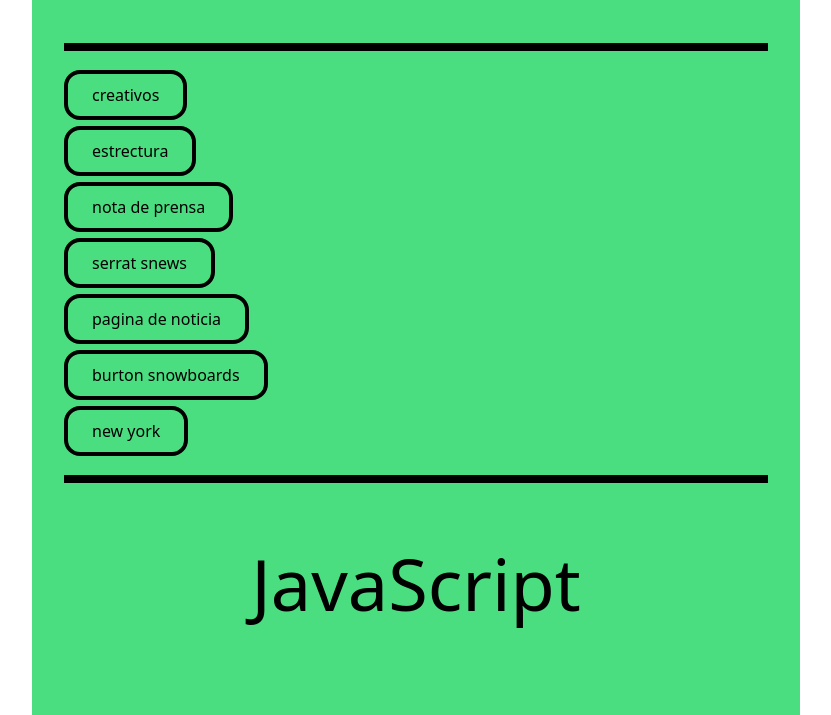
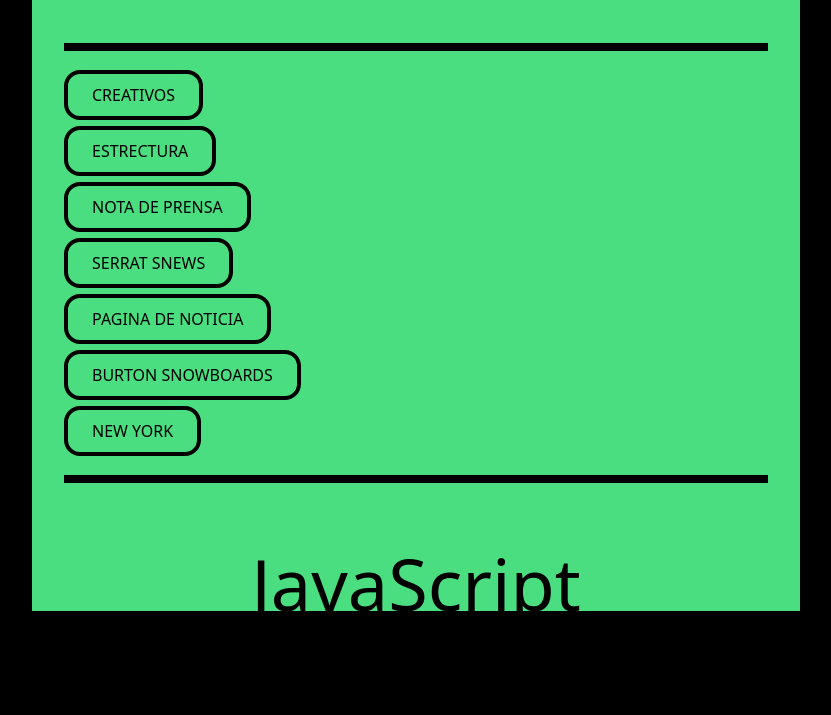
Before and after one commit to YoussefDevp/ceinpro, a plain HTML site: page index.html in a window 1280 px wide. Shown: the part 189-904 px from the top of the page, without its empty margins (224-1055 px from the left). After the commit the page ends 821 px from the top, so only its background shows below. Drawn offline with nearby package versions, Linux system fonts and the light colour scheme.

Commit message:
update index v1.3.1

```diff
--- a/index.html
+++ b/index.html
@@ -10,19 +10,19 @@
 
     </style>
 </head>
-<body>
-    <div class="bg-green-400 max-w-3xl mx-auto p-[2rem]">
+<body class="bg-black ">
+    <div class="bg-green-400 max-w-3xl h-[100vh] mx-auto p-[2rem]">
     <h1 class="text-7xl text-center my-[4rem]">HTML & CSS</h1>
     <hr class="border-black border-4">
     <div>
         <ol>
-            <li class="my-[2rem]"><a class="px-[1.5rem] py-[.6rem] border-4 border-solid border-black rounded-2xl" href="./UFE-HTML-CSS/01-CREATIVOS/">creativos</a></li>
-            <li class="my-[2rem]"><a class="px-[1.5rem] py-[.6rem] border-4 border-solid border-black rounded-2xl" href="./UFE-HTML-CSS/02-ESCRECTURA/">estrectura</a></li>
-            <li class="my-[2rem]"><a class="px-[1.5rem] py-[.6rem] border-4 border-solid border-black rounded-2xl" href="./UFE-HTML-CSS/03-Nota-de-prensa/">nota de prensa</a></li>
-            <li class="my-[2rem]"><a class="px-[1.5rem] py-[.6rem] border-4 border-solid border-black rounded-2xl" href="./UFE-HTML-CSS/04-serrats-news/">serrat snews</a></li>
-            <li class="my-[2rem]"><a class="px-[1.5rem] py-[.6rem] border-4 border-solid border-black rounded-2xl" href="./UFE-HTML-CSS/05-Pagina de noticia/">pagina de noticia</a></li>
-            <li class="my-[2rem]"><a class="px-[1.5rem] py-[.6rem] border-4 border-solid border-black rounded-2xl" href="./UFE-HTML-CSS/06-burton-snowboards/">burton snowboards</a></li>
-            <li class="my-[2rem]"><a class="px-[1.5rem] py-[.6rem] border-4 border-solid border-black rounded-2xl" href="./UFE-HTML-CSS/07-NewYork/index.html">new york</a></li>
+            <li class="my-[2rem]"><a class="px-[1.5rem] py-[.6rem] border-4 border-solid border-black rounded-2xl uppercase hover:text-white" href="./UFE-HTML-CSS/01-CREATIVOS/">creativos</a></li>
+            <li class="my-[2rem]"><a class="px-[1.5rem] py-[.6rem] border-4 border-solid border-black rounded-2xl uppercase hover:text-white" href="./UFE-HTML-CSS/02-ESCRECTURA/">estrectura</a></li>
+            <li class="my-[2rem]"><a class="px-[1.5rem] py-[.6rem] border-4 border-solid border-black rounded-2xl uppercase hover:text-white" href="./UFE-HTML-CSS/03-Nota-de-prensa/">nota de prensa</a></li>
+            <li class="my-[2rem]"><a class="px-[1.5rem] py-[.6rem] border-4 border-solid border-black rounded-2xl uppercase hover:text-white" href="./UFE-HTML-CSS/04-serrats-news/">serrat snews</a></li>
+            <li class="my-[2rem]"><a class="px-[1.5rem] py-[.6rem] border-4 border-solid border-black rounded-2xl uppercase hover:text-white" href="./UFE-HTML-CSS/05-Pagina de noticia/">pagina de noticia</a></li>
+            <li class="my-[2rem]"><a class="px-[1.5rem] py-[.6rem] border-4 border-solid border-black rounded-2xl uppercase hover:text-white" href="./UFE-HTML-CSS/06-burton-snowboards/">burton snowboards</a></li>
+            <li class="my-[2rem]"><a class="px-[1.5rem] py-[.6rem] border-4 border-solid border-black rounded-2xl uppercase hover:text-white" href="./UFE-HTML-CSS/07-NewYork/index.html">new york</a></li>
         </ol>
     </div>
     <hr class="border-black border-4">
```
